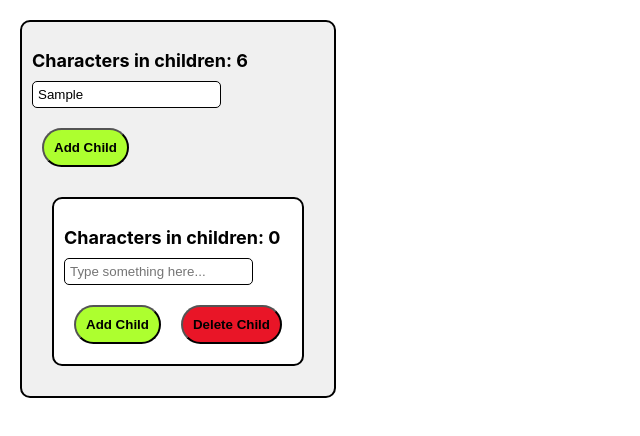
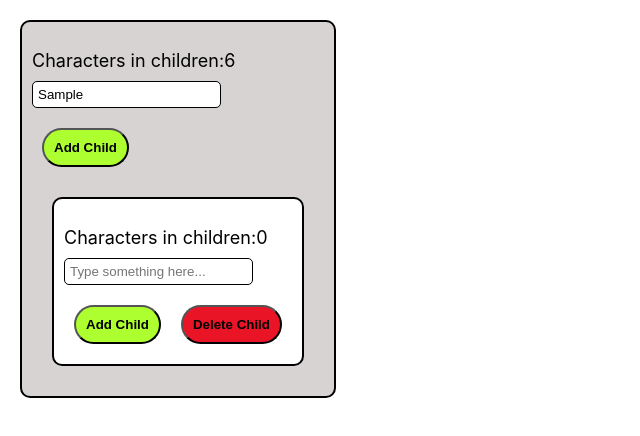
Before and after one commit to sasikala-vijayakumar/recursive_input, a React (Create React App) app: page / in a window 1280 px wide. Both pictures are taken after typing "Sample" into the empty fields and a click on the button "Add Child". Shown: the top 436 px of the page, without its empty margins (0-640 px from the left). Built offline with nearby package versions, Linux system fonts and the light colour scheme.

Commit message:
final code

```diff
--- a/src/RecursiveInput/recursive_input.css
+++ b/src/RecursiveInput/recursive_input.css
@@ -1,13 +1,13 @@
 .recursive-input {
-  border: 2px solid black;
+  width: fit-content;
   padding: 10px;
   margin: 20px;
+  border: 2px solid black;
   border-radius: 10px;
-  width: fit-content;
 }
 
 .recursive-input.grey {
-  background-color: #f0f0f0;
+  background-color: #d7d3d3;
 }
 
 .recursive-input.white {
@@ -16,7 +16,7 @@
 
 .recursive-input .title {
   font-size: 18px;
-  font-weight: bold;
+  font-weight: normal;
   margin-bottom: 10px;
 }
 
--- a/src/RecursiveInput/recursive_input.tsx
+++ b/src/RecursiveInput/recursive_input.tsx
@@ -11,10 +11,11 @@ type RecursiveInputProps = {
   level: number;
   parentId: number | null;
   onDelete?: (id: number) => void;
+  Length?: (num: number) => void;
 };
 
 export default function RecursiveInput(props: RecursiveInputProps) {
-  const { level, parentId, onDelete } = props;
+  const { level, parentId, onDelete, Length } = props;
   const [text, setText] = useState<string[]>([]);
   const [children, setChildren] = useState<ChildrenType[]>([]);
   const [totalCharCount, setTotalCharCount] = useState<number>(0);
@@ -25,7 +26,6 @@ export default function RecursiveInput(props: RecursiveInputProps) {
   const handleAdd = () => {
     const id = level + 1;
     setChildren([...children, { id, charCount: 0 }]);
-    setTotalCharCount(text.join(",").length);
   };
 
   const handleDelete = () => {
@@ -38,7 +38,10 @@ export default function RecursiveInput(props: RecursiveInputProps) {
   };
 
   const handleInputChange = (index: number, value: string) => {
-    setText([value]);
+    const word = [value];
+    setText(word);
+    setTotalCharCount(value.length);
+    Length?.(1)
   };
 
   return (
@@ -48,8 +51,8 @@ export default function RecursiveInput(props: RecursiveInputProps) {
       }`}
       id={`parent-${parentId}`}
     >
-      <h3 className="title">Characters in children: {totalCharCount}</h3>
-      {!parentId ? (
+      <h3 className="title">Characters in children:{totalCharCount}</h3>
+      {parentId ? (
         <input
           type="text"
           onChange={(e) => handleInputChange(idCounter, e.target.value)}
@@ -69,12 +72,7 @@ export default function RecursiveInput(props: RecursiveInputProps) {
           Add Child
         </button>
         {parentId ? (
-          <button
-            className="delete"
-            id="input--button"
-            onClick={handleDelete}
-            disabled={!parentId}
-          >
+          <button className="delete" id="input--button" onClick={handleDelete}>
             Delete Child
           </button>
         ) : (
@@ -88,6 +86,7 @@ export default function RecursiveInput(props: RecursiveInputProps) {
             level={level + 1}
             parentId={child.id}
             onDelete={handleDeleteChild}
+            Length={(num: number) => setTotalCharCount(totalCharCount + num)}
           />
         ))}
       </div>
```
